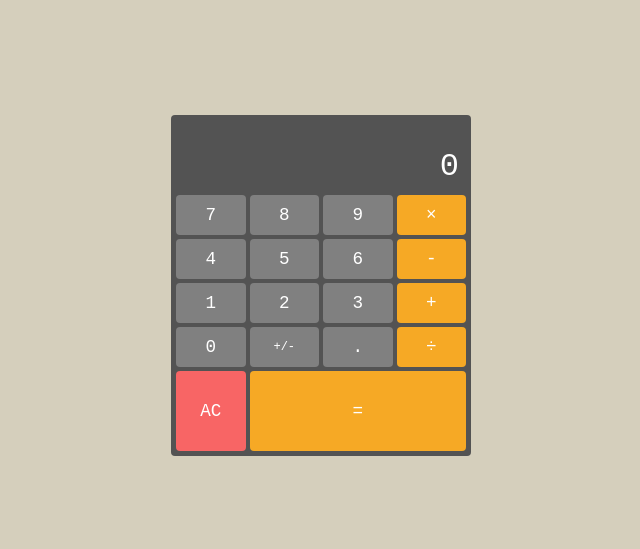
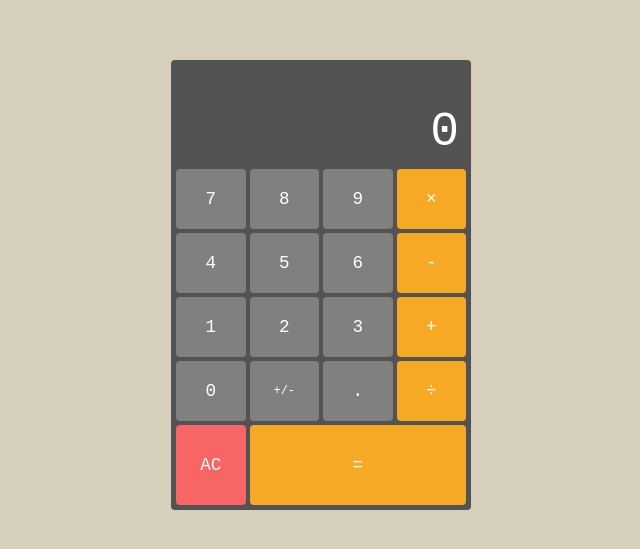
Before and after one commit to MPHDigital-RSA/Calculator-FNBAcademy, a plain HTML site: page index.html in a window 1280 px wide. Shown: the part 115-664 px from the top of the page, without its empty margins (319-959 px from the left). Drawn offline with Linux system fonts and the light colour scheme.

Commit message:
adjusted the sizing of buttons and text

```diff
--- a/style.css
+++ b/style.css
@@ -37,7 +37,7 @@ button {
     align-items: center;
     justify-content: center;
     border: none;
-    height: 40px;
+    height: 60px;
     font-size: 1.1em;
     border-radius: 4px;
     cursor: pointer;
@@ -62,10 +62,11 @@ button {
 
 .displays input:nth-child(1) {
     color: #9b988f;
+    font-size: 1.5em;
 }
 
 .displays input:nth-child(2) {
-    font-size: 2em;
+    font-size: 3em;
 }
 
 .digit,
```
